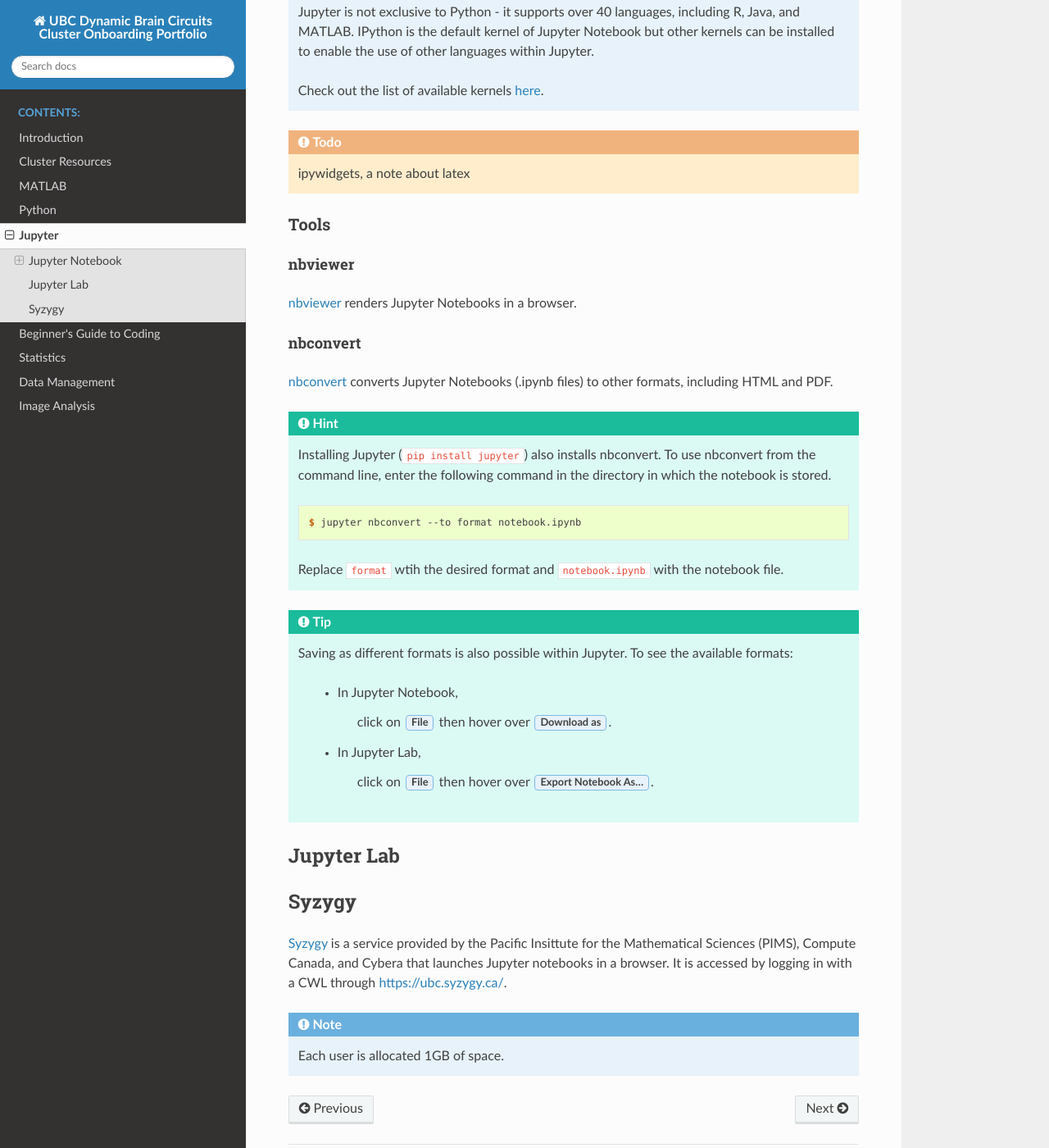
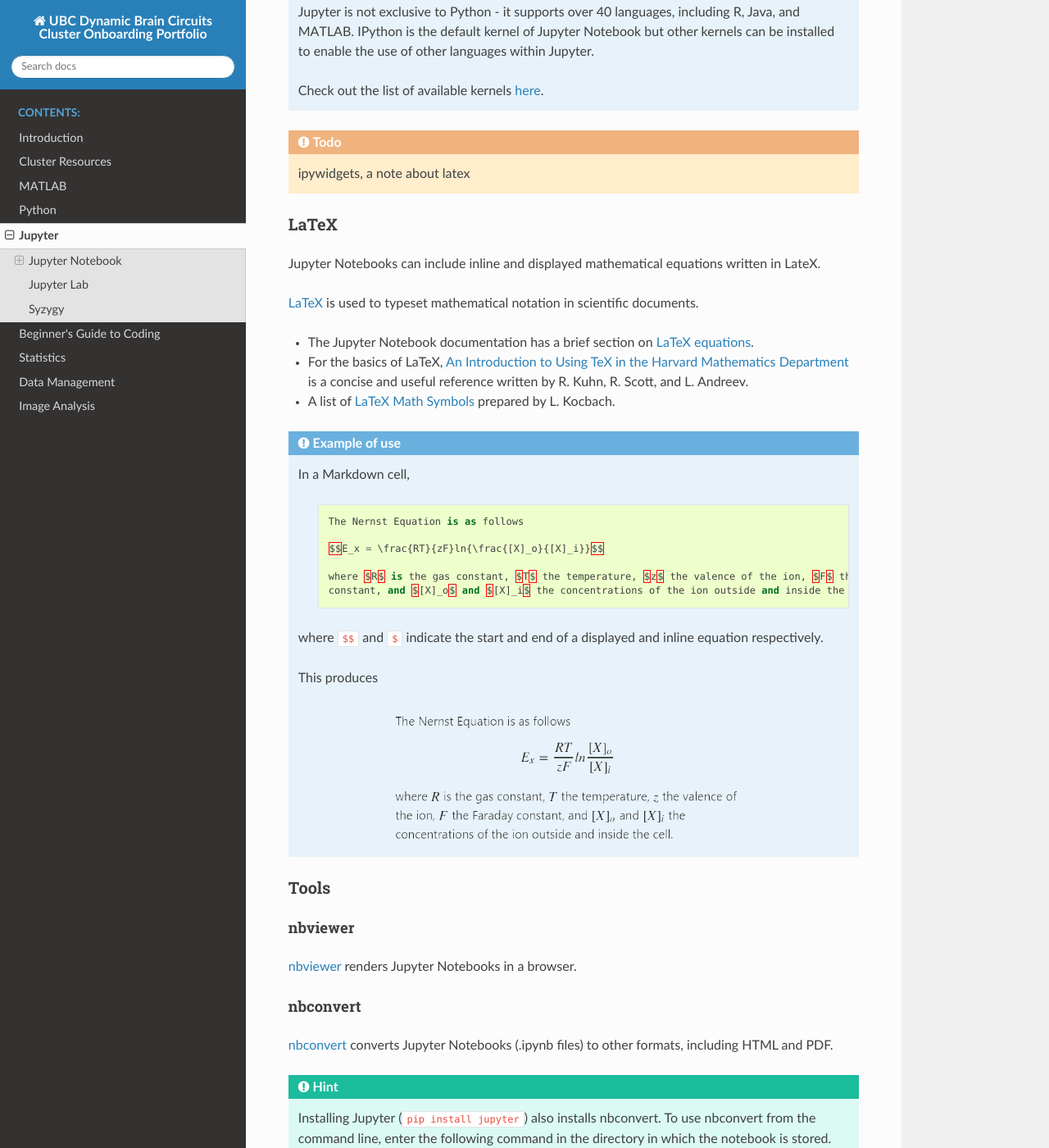
Before and after one commit to ubcbraincircuits/onboarding, a Sphinx documentation site: the page built from source/jupyter.rst, in a window 1280 px wide and 1400 px high, scrolled down 571 px. Shown: the whole window at 82% size. Built offline with Sphinx 7.4.7 and the Read the Docs theme 2.0.0, drawn with Linux system fonts in a browser that asks for light colours; pages that are not in the unit, such as notebooks, are missing from menus.

Commit message:
Write up LaTeX section

```diff
--- a/source/jupyter.rst
+++ b/source/jupyter.rst
@@ -32,6 +32,44 @@
 
 .. todo::
 	ipywidgets, a note about latex
+
+LaTeX
+=====
+
+Jupyter Notebooks can include inline and displayed mathematical equations written in LateX.
+
+`LaTeX <https://www.latex-project.org/>`_ is used to typeset mathematical notation in scientific documents.
+
+- The Jupyter Notebook documentation has a brief section on `LaTeX equations <https://jupyter-notebook.readthedocs.io/en/stable/examples/Notebook/Working%20With%20Markdown%20Cells.html#LaTeX-equations>`_.
+
+- For the basics of LaTeX, `An Introduction to Using TeX in the Harvard Mathematics Department <http://www.math.harvard.edu/texman/>`_
+  is a concise and useful reference written by R. Kuhn, R. Scott, and L. Andreev.
+
+- A list of `LaTeX Math Symbols <http://web.ift.uib.no/Teori/KURS/WRK/TeX/symALL.html>`_ prepared by L. Kocbach.
+
+.. admonition:: Example of use
+
+	In a Markdown cell,
+
+		.. code-block:: python
+
+			The Nernst Equation is as follows
+
+			$$E_x = \frac{RT}{zF}ln{\frac{[X]_o}{[X]_i}}$$
+
+			where $R$ is the gas constant, $T$ the temperature, $z$ the valence of the ion, $F$ the Faraday
+			constant, and $[X]_o$ and $[X]_i$ the concentrations of the ion outside and inside the cell.
+
+	where ``$$`` and ``$`` indicate the start and end of a displayed and inline equation respectively.
+
+	This produces
+
+	.. image:: /Images/nernst.png
+		:width: 686px
+		:height: 243px
+		:scale: 70 %
+		:alt: Nernst equation
+		:align: center
 
 Tools
 ========
```
